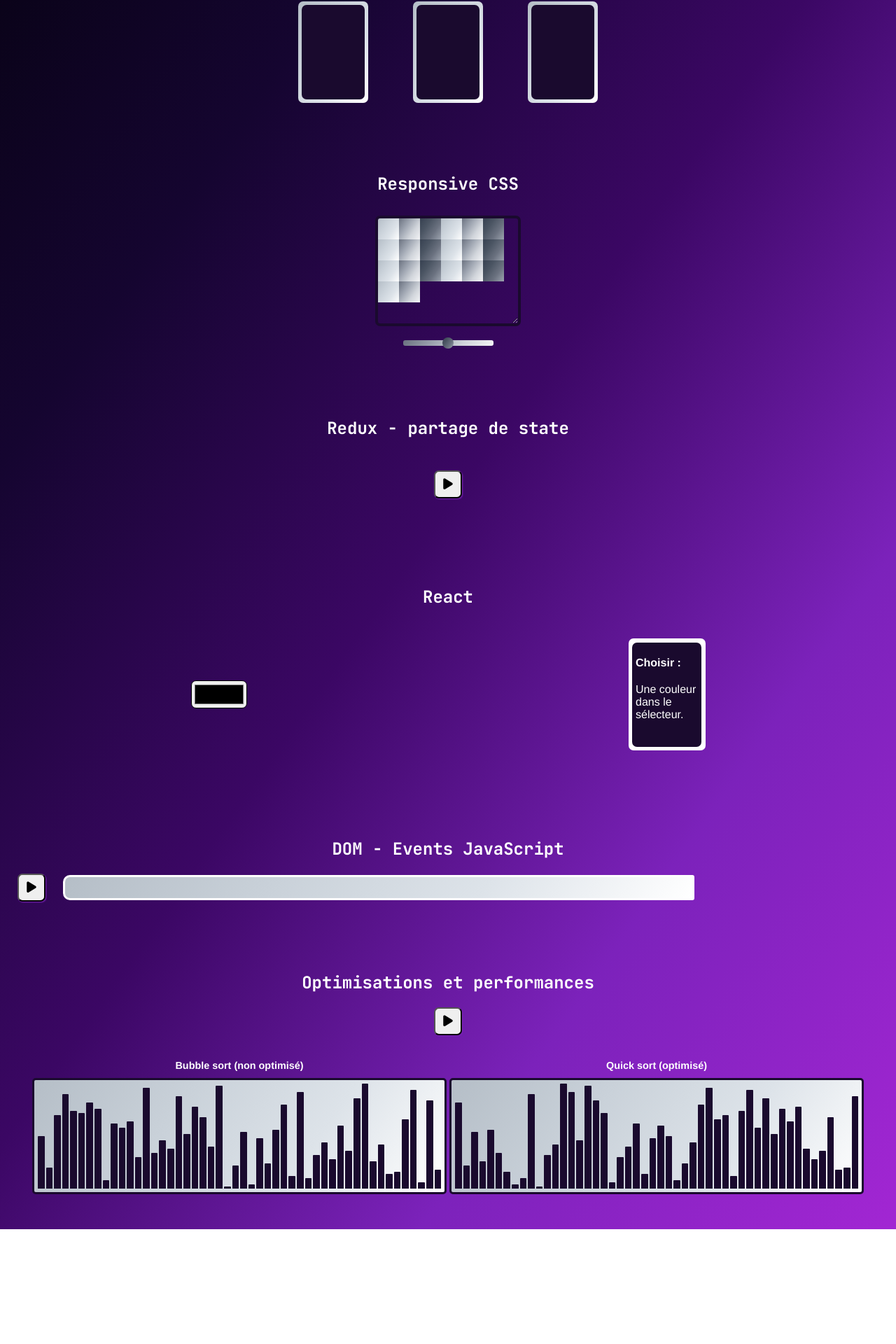
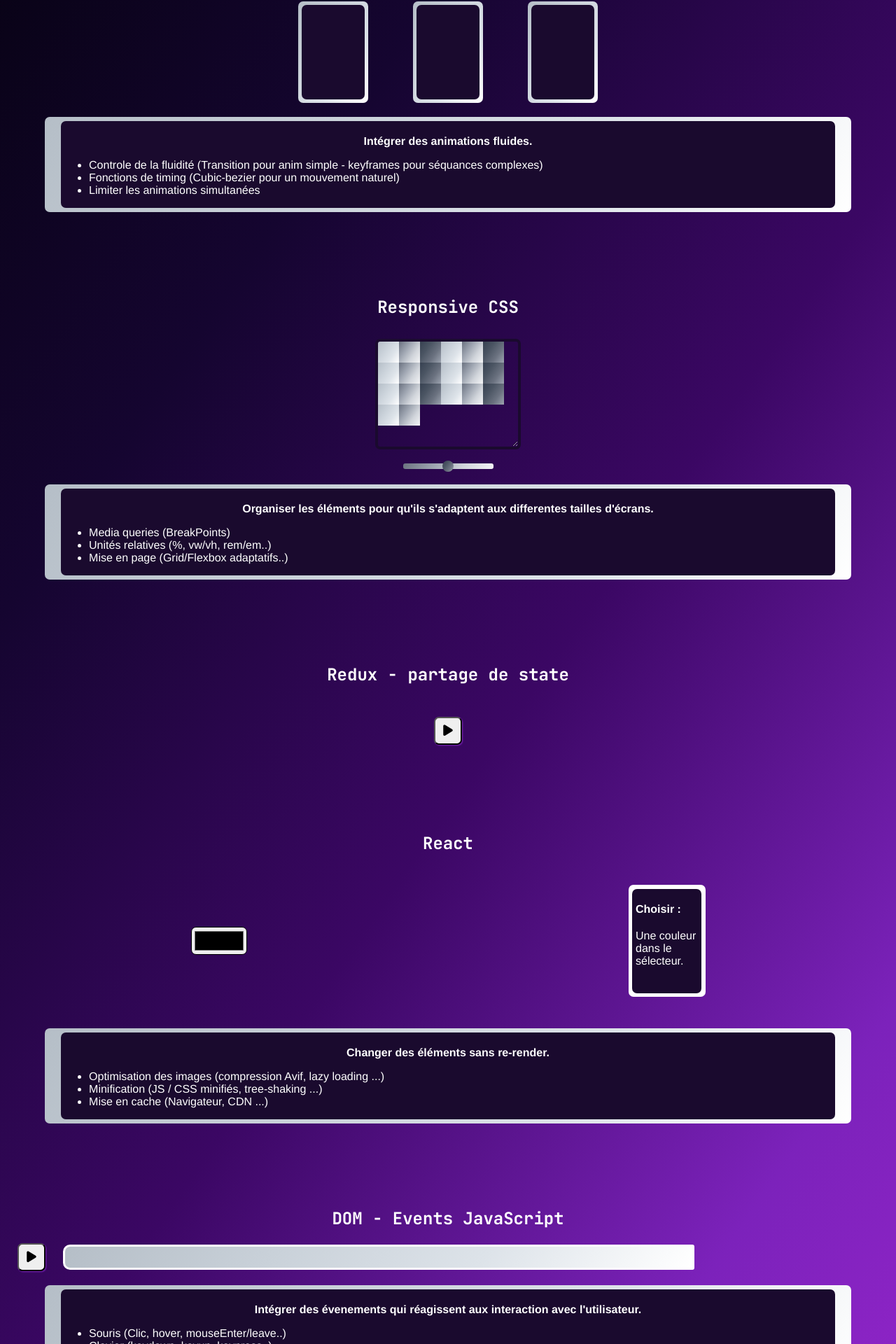
Before and after one commit to anthonypin0169/portfolio, a React (Vite) app: page /competences in a window 1280 px wide. Shown: the part 307-2227 px from the top of the page at 70% size. Before the commit the page ends 2063 px from the top, so only its background shows below. Built offline with nearby package versions, Linux system fonts and the light colour scheme; a web font is replaced by a local one.

Commit message:
Ajout des cartes explicatives en dessous des animations

```diff
--- a/src/pages/careers.jsx
+++ b/src/pages/careers.jsx
@@ -184,6 +184,16 @@ function Careers () {
                         </div>
                     </div>
                 </div>
+                <div className="border">
+                    <div className="border__detail-card">
+                        <h4 className="border__detail-card--paragraph">Intégrer des animations fluides.</h4>
+                        <ul className="border__detail-card--sub-paragraph">
+                            <li>Controle de la fluidité (Transition pour anim simple - keyframes pour séquances complexes)</li>
+                            <li>Fonctions de timing (Cubic-bezier pour un mouvement naturel)</li>
+                            <li>Limiter les animations simultanées</li>
+                        </ul>
+                    </div>
+                </div>
             </section>
 
             <section className="css-responsive">
@@ -194,6 +204,16 @@ function Careers () {
                     ))}
                 </div>
                 <input className="css-responsive__input" type="range" min="100" max="300" value={width} onChange={(e) => setWidth(e.target.value)} />
+                <div className="border">
+                    <div className="border__detail-card">
+                        <h4 className="border__detail-card--paragraph">Organiser les éléments pour qu'ils s'adaptent aux differentes tailles d'écrans.</h4>
+                        <ul className="border__detail-card--sub-paragraph">
+                            <li>Media queries (BreakPoints)</li>
+                            <li>Unités relatives (%, vw/vh, rem/em..)</li>
+                            <li>Mise en page (Grid/Flexbox adaptatifs..)</li>
+                        </ul>
+                    </div>
+                </div>
             </section>
 
             <section className="redux">
@@ -216,6 +236,16 @@ function Careers () {
                         <button className="redux__counter-container--btn"></button>
                         <button onClick={() => dispatch(increment())} className="redux__counter-container--btn">+ 1</button>
                     </div>
+                    <div className="border">
+                        <div className="border__detail-card">
+                            <h4 className="border__detail-card--paragraph">Partager des états entre les differents composants.</h4>
+                            <ul className="border__detail-card--sub-paragraph">
+                                <li>Etat UI global (Modals, thème, sideBar..)</li>
+                                <li>Etat serveurs/data (Résultats d'API, caches de ressources..)</li>
+                                <li>Etat d'authentification (Connexion user, token..)</li>
+                            </ul>
+                        </div>
+                    </div>
                 </>
                 :
                     <div className="redux__counter-container">
@@ -235,6 +265,16 @@ function Careers () {
                         </div>
                     </div>
                 </div>
+                <div className="border">
+                    <div className="border__detail-card">
+                        <h4 className="border__detail-card--paragraph">Changer des éléments sans re-render.</h4>
+                        <ul className="border__detail-card--sub-paragraph">
+                            <li>Optimisation des images (compression Avif, lazy loading ...)</li>
+                            <li>Minification (JS / CSS minifiés, tree-shaking ...)</li>
+                            <li>Mise en cache (Navigateur, CDN ...)</li>
+                        </ul>
+                    </div>
+                </div>
             </section>
 
             <section className="js-event">
@@ -249,6 +289,16 @@ function Careers () {
                                 style={{opacity: progress >= (i + 1) * 5 ? 1 : 0}}
                             />
                         ))}
+                    </div>
+                </div>
+                <div className="border">
+                    <div className="border__detail-card">
+                        <h4 className="border__detail-card--paragraph">Intégrer des évenements qui réagissent aux interaction avec l'utilisateur.</h4>
+                        <ul className="border__detail-card--sub-paragraph">
+                            <li>Souris (Clic, hover, mouseEnter/leave..)</li>
+                            <li>Clavier (keydown, keyup, keypress..)</li>
+                            <li>Formulaires (submit, change, input..)</li>
+                        </ul>
                     </div>
                 </div>
             </section>
@@ -271,12 +321,22 @@ function Careers () {
                     </div>
 
                     <div className="optimisation__container">
-                        <h3>Quick sort (optimisé)</h3>
+                        <h3 className="optimisation__container--2nd-h3">Quick sort (optimisé)</h3>
                         <div className="sort-demo__bars">
                             {optiBars.map((value, i) => (
                                 <div key={i} className="sort-demo__bar" style={{ height: `${value}%` }} />
                             ))}
                         </div>
+                    </div>
+                </div>
+                <div className="border">
+                    <div className="border__detail-card">
+                        <h4 className="border__detail-card--paragraph">Optimiser les differents éléments afin d'alléger le site.</h4>
+                        <ul className="border__detail-card--sub-paragraph">
+                            <li>Optimisation des images (compression Avif, lazy loading..)</li>
+                            <li>Minification (JS / CSS minifiés, tree-shaking..)</li>
+                            <li>Mise en cache (Navigateur, CDN..)</li>
+                        </ul>
                     </div>
                 </div>
             </section>
--- a/src/pages/careers.scss
+++ b/src/pages/careers.scss
@@ -307,6 +307,7 @@ $gradients: (
     padding: 30px 0 50px 0;
     &__h2{
         margin-bottom: 20px;
+        text-align: center;
     }
     &__btn{
         width: 40px;
@@ -333,15 +334,17 @@ $gradients: (
         width: 45%;
         h3{
             font-size: 0.9rem;
-            margin-bottom: 10px;
             text-align: center;
+        }
+        &--2nd-h3{
+            margin-bottom: 31px;
         }
     }
 }
 .sort-demo{
     &__bars{
-        width: 100%;
-        height: 150px;
+        width: 90%;
+        height: 120px;
         display: flex;
         align-items: flex-end;
         gap: 2px;
@@ -358,3 +361,25 @@ $gradients: (
         border-radius: 1px 1px 0 0;
     }
 }
+.border{
+    display: flex;
+    justify-content: center;
+    align-items: center;
+    width: 90%;
+    margin: 20px 0;
+    padding: 6px 0;
+    border-radius: 7px;
+    background: $border-gradient;
+    &__detail-card{
+        width: 96%;
+        border-radius: 7px;
+        background: $cards;
+        &--paragraph{
+            text-align: center;
+            margin: 20px 20px 10px 20px;
+        }
+        &--sub-paragraph{
+
+        }
+    }
+}
```
